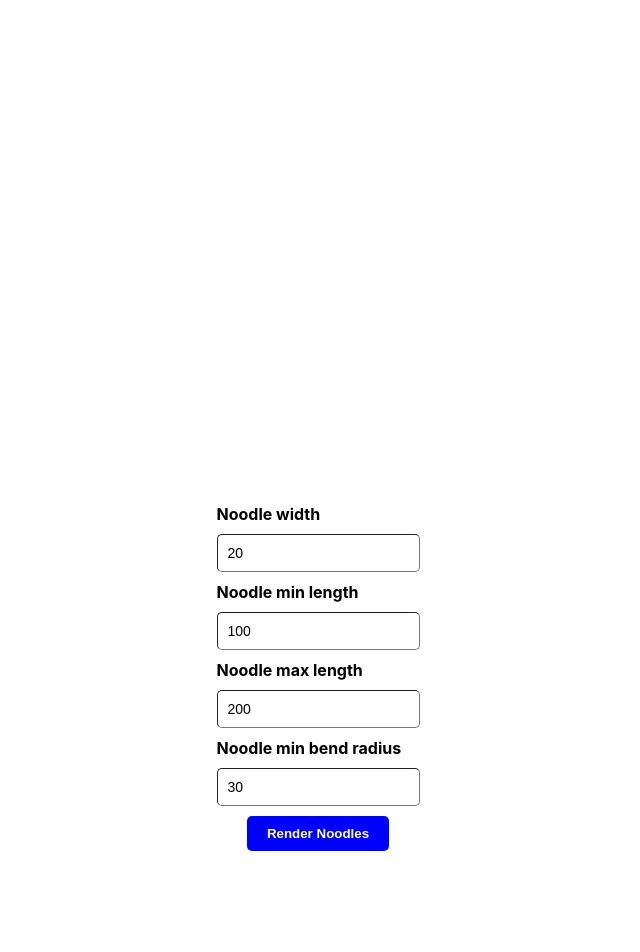
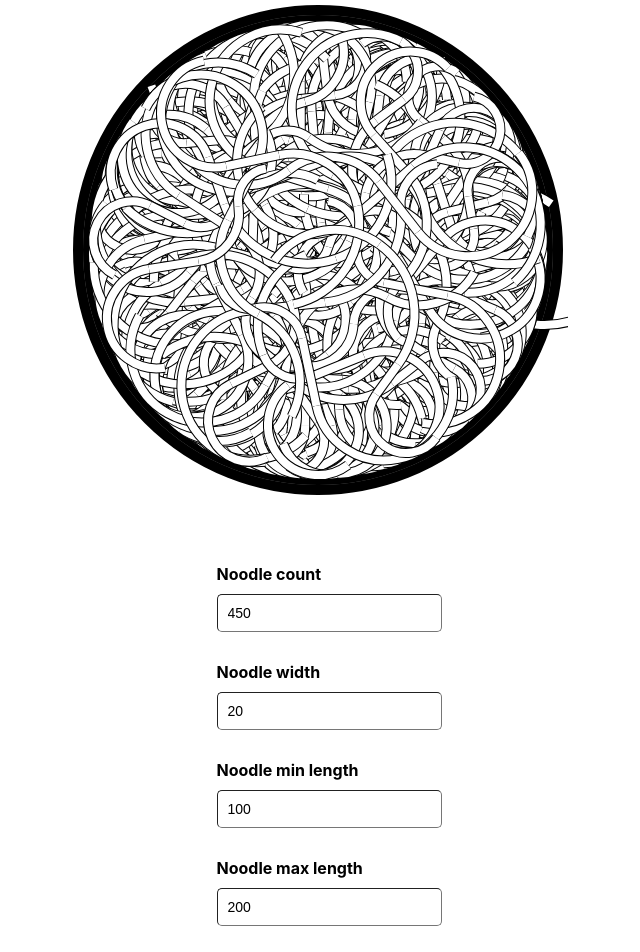
Before and after one commit to Sanliston/noodle-canvas, a React (Create React App) app: page / in a window 1280 px wide. Shown: the top 952 px of the page, without its empty margins (322-962 px from the left). Before the commit the page ends 851 px from the top, so only its background shows below. Built offline with nearby package versions, Linux system fonts and the light colour scheme.

Commit message:
refactor: slight changes

```diff
--- a/src/App.js
+++ b/src/App.js
@@ -16,6 +16,15 @@ function App() {
   );
 }
 
+/*
+    TODO 19/12/2022:
+
+    -Enforce minimum and maximum length by calculating length of noodle based on perimeter of circles
+    -Enforce bending when semicircle colides with bowl
+    -Function descriptions
+    -And you're DONE!!
+*/
+
 class NoodleApp extends React.Component {
   canvas = null;
   constructor(props) {
@@ -27,25 +36,18 @@ class NoodleApp extends React.Component {
               width: 500,
           },
           noodleParameters: {
+              noodleCount: 450,
               width: 20,
               minLength: 100,
               maxLength: 200,
               minRadius: 30
-          }
+          },
+
 
       }
   }
 
-
-  updateParams = (event) => {
-
-    event.preventDefault();
-    console.log('update params: ', event);
-
-  }
-
-  renderNoodles = (event)=> {
-    event.preventDefault();
+  componentDidMount () {
 
     this.canvas = new Canvas({
         height: this.state.canvasParameters.height,
@@ -54,8 +56,35 @@ class NoodleApp extends React.Component {
         domSelector: '#canvas',
     });
 
-    this.canvas.draw();
+    this.canvas.draw(); //initial noodle bowl
+  }
 
+  handleChange = (event) => {
+
+
+    console.log('name: ', event.target.name);
+
+    let noodleParameters = this.state.noodleParameters;
+    noodleParameters[event.target.name] = event.target.value;
+
+    this.setState({
+        ...this.state,
+        noodleParameters
+    });
+
+  }
+
+  renderNoodles = (event)=> {
+    event.preventDefault();
+
+    if(this.canvas){
+        this.canvas.draw({
+            height: this.state.canvasParameters.height,
+            width: this.state.canvasParameters.width,
+            noodleParams: this.state.noodleParameters,
+            domSelector: '#canvas',
+        });
+    }
   }
 
   render() {
@@ -71,10 +100,21 @@ class NoodleApp extends React.Component {
                 <form onSubmit={this.renderNoodles} className='options-form'>
 
                     <div className='option'>
+                        <label htmlFor='count'>
+                            Noodle count
+                        </label>
+                        <input
+                            name='noodleCount'
+                            type='number'
+                            value={this.state.noodleParameters.noodleCount}
+                            onChange={this.handleChange} />
+                    </div>
+
+                    <div className='option'>
                         <label htmlFor='width'>
                             Noodle width
                         </label>
-                        <input name='width' type='number' defaultValue={this.state.noodleParameters.width} />
+                        <input name='width' type='number' value={this.state.noodleParameters.width} />
                     </div>
 
 
@@ -82,7 +122,7 @@ class NoodleApp extends React.Component {
                         <label htmlFor='minLength'>
                             Noodle min length
                         </label>
-                        <input name='minLength' type='number' defaultValue={this.state.noodleParameters.minLength} />
+                        <input name='minLength' type='number' value={this.state.noodleParameters.minLength} />
                     </div>
 
 
@@ -149,6 +189,7 @@ console.log('script js has been loaded');
 const gridHeight = 500;
 const gridWidth = 500;
 const defaultNoodleParams = {
+    noodleCount: 450,
     width: 20,
     minLength: 100,
     maxLength: 200,
@@ -175,7 +216,6 @@ class Canvas {
         console.log('options: ', options);
         this.height = height;
         this.width = width;
-        this.noodleParams = noodleParams;
         this.domSelector = domSelector || this.domSelector;
         this.domElement = document.querySelector(this.domSelector);
         this.noodleParams = noodleParams || this.noodleParams;
@@ -187,9 +227,24 @@ class Canvas {
         }
     }
 
-    draw () {
+    draw (options = {
+        height: gridHeight,
+        width: gridWidth,
+        domSelector: '#canvas',
+        noodleParams: defaultNoodleParams
+    }) {
+
+        if(options){ //for cases where there is a redraw with new params
+            const {height, width, noodleParams} = options;
+            this.height = height || this.height;
+            this.width = width || this.width;
+            this.noodleParams = noodleParams || this.noodleParams;
+        }
 
         if(this.ctx){
+
+            //clear
+            this.ctx.clearRect(0,0,this.width, this.height);
 
             this.ctx.fillStyle = 'rgb(200, 0, 0)';
 
@@ -250,7 +305,7 @@ class NoodleBowl {
         let prevStrokeStyle = ctx.strokeStyle;
 
         ctx.lineWidth = this.thickness;
-        ctx.strokeStyle = 'grey';
+        ctx.strokeStyle = 'gray';
 
         ctx.beginPath();
         ctx.arc(this.xCoord, this.yCoord, this.radius-(this.thickness/2), 0, 2 * Math.PI); //note angles in arc function are in radians -  so would need to convert if passed as degrees from user
@@ -271,7 +326,7 @@ class NoodleBowl {
 
         //noodles should be drawn within bowl - it makes more sense than drawing them from canvas class
         let noodles = [];
-        let noodleCount = 450; //ideal amount of noodles seems to be 450
+        let noodleCount = this.noodleParams.noodleCount || 450; //ideal amount of noodles seems to be 450
         let alternateOdds = 3;
         for(var i = 0; i < noodleCount ; i++){
 
@@ -298,37 +353,6 @@ class NoodleBowl {
 
     }
 
-}
-
-class NoodleBatch {
-    /*
-        Noodles will be drawn in batches.
-        This to achieve the requirement of noodles passing over and under each other.
-
-        This will be achieved by splitting the rendering of each noodle into N parts. i.e staggered rendering
-        It will go as follows:
-        - section 1/N of a noodle1 gets drawn, it'll be at the top.
-        - section 1/N of noodle2 gets drawn, it'll now be at the top
-        ...
-        - section N/N of Noodle1 gets drawn, and it'll be higher than section N-1/N of noodle 2 and all preceding sections
-
-        Thus achieving an overlapping noodle effect
-
-        To make noodles meet bowl at tangent, there are options:
-        -draw parts of the noodles as circles.
-        -The initial part of the noodle will be a circle meeting the bowl at its edge
-        -The rest of noodle will be built around that.
-        -So the noodle can be drawn as follows:
-            - section 3 first (the circle)
-            - Then sections 1-2
-            - Then sections 4 - 5
-
-        -So the noodle will have 2 types of sections
-            - circle section
-            - bezier sections
-
-        - for now, let's just draw the first noodle
-    */
 }
 
 class Noodle {
@@ -435,6 +459,10 @@ class Noodle {
         this.ctx.lineWidth = prevLineWidth;
         this.ctx.globalCompositeOperation = prevGlobalCompisiteOperation;
 
+        //calculate length
+        let angleDiff = Math.abs(endAngle-startAngle);
+        let length = angleDiff*r;
+
         //calculate start and end coordinates and put in sectionCoordinates
         let startPoint = {
             x: xc + (r*Math.cos(startAngle)),
@@ -463,7 +491,8 @@ class Noodle {
             radius: r,
             angle,
             startAngle,
-            bowlContact
+            bowlContact,
+            length
         };
 
         //draw them just to see
@@ -536,6 +565,9 @@ class Noodle {
 
         this.ctx.lineWidth = prevLineWidth;
         this.ctx.globalCompositeOperation = prevGlobalCompisiteOperation;
+
+        //TODO: calculate length of tangent
+
     }
 
     drawNCircleSection (sectionIndex = 0) {
@@ -596,6 +628,10 @@ class Noodle {
         this.ctx.lineWidth = prevLineWidth;
         this.ctx.globalCompositeOperation = prevGlobalCompisiteOperation;
 
+        //calculate length
+        let angleDiff = Math.abs(newEndAngle-newStartAngle);
+        let length = angleDiff*rc1;
+
         //store in this.additionalSections
         this.additionCircleSections.push({
             rc: rc1,
@@ -604,7 +640,8 @@ class Noodle {
             startAngle: newStartAngle,
             endAngle: newEndAngle,
             thetaC: thetaC1,
-            angleSum
+            angleSum,
+            length
         });
     }
 
@@ -699,6 +736,9 @@ class Noodle {
         this.ctx.globalCompositeOperation = prevGlobalCompisiteOperation;
 
         //store in this.additionalSections
+        //calculate length
+        let angleDiff = Math.abs(newEndAngle-newStartAngle);
+        let length = angleDiff*rc1;
         angleSum = angleSum+rotation-(180* (Math.PI / 180));
         this.additionCircleSections.push({
             rc: rc1,
@@ -709,7 +749,8 @@ class Noodle {
             thetaC: thetaC1,
             angleSum,
             rotation: rotation || 0,
-            startIncrement: distanceMD >= distanceND ? (90* (Math.PI / 180)) : (-90* (Math.PI / 180))
+            startIncrement: distanceMD >= distanceND ? (90* (Math.PI / 180)) : (-90* (Math.PI / 180)) ,
+            length
         });
 
         //demo line
--- a/src/index.css
+++ b/src/index.css
@@ -27,6 +27,7 @@ code {
   display: flex;
   flex-direction: column;
   align-items: flex-start;
+  margin-top: 20px;
 }
 
 .option {
@@ -44,14 +45,22 @@ code {
   padding: 10px;
   border-width: 1px;
   font-size: 14px;
+  width: 100%;
 }
 
 button {
   align-self: center;
-  padding: 10px 20px;
+  margin-top: 20px;
+  padding: 15px 25px;
   border-radius: 5px;
   border: 0px solid transparent;
-  background-color: blue;
+  background-color: rgb(84, 84, 238);
   color: white;
   font-weight: bold;
+  transition: 0.3s;
+  cursor: pointer;
 }
+
+button:hover {
+  background-color: rgb(107, 117, 222);
+}
```
